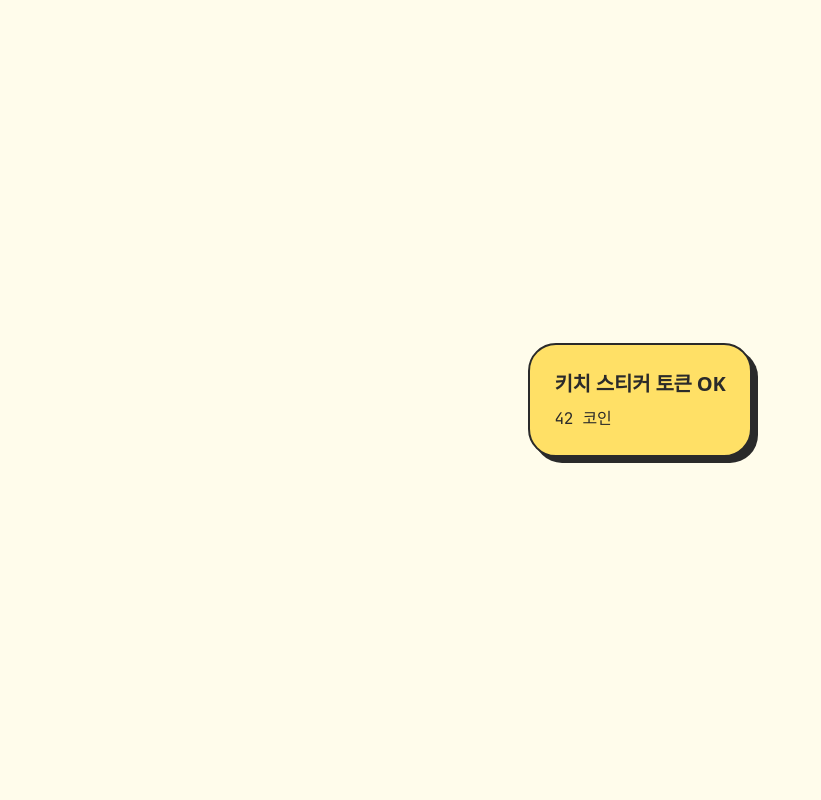
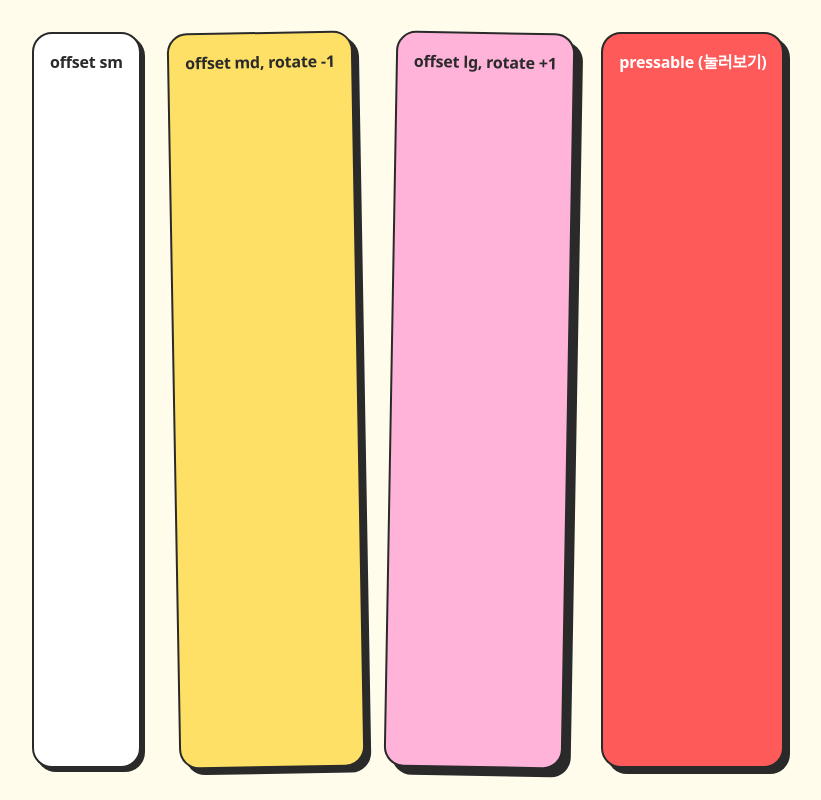
Before and after one commit to eugene0429/on-trip-frontend, a React (Vite) app in the folder mockup/: page / in a window 1280 px wide. Shown: the whole page, without its empty margins (0-821 px from the left). Built offline with nearby package versions, Linux system fonts and the light colour scheme; a web font is replaced by a local one.

Commit message:
feat(mockup): add StickerCard with mechanical press
Co-Authored-By: Claude Opus 4.7 (1M context) <noreply@anthropic.com>

```diff
--- a/mockup/src/App.tsx
+++ b/mockup/src/App.tsx
@@ -1,10 +1,20 @@
+import StickerCard from './components/StickerCard';
+
 export default function App() {
   return (
-    <div className="min-h-screen bg-cream flex items-center justify-center font-sans">
-      <div className="bg-primary border-[2.5px] border-outline rounded-xl shadow-sticker-md p-6">
-        <div className="text-[20px] font-bold text-outline">키치 스티커 토큰 OK</div>
-        <div className="font-mono text-outline mt-2">42 코인</div>
-      </div>
+    <div className="min-h-screen bg-cream p-8 flex flex-wrap gap-8 font-sans">
+      <StickerCard offset="sm" bg="bg-surface" className="p-4">
+        <div className="font-bold">offset sm</div>
+      </StickerCard>
+      <StickerCard offset="md" bg="bg-primary" rotate={-1} className="p-4">
+        <div className="font-bold">offset md, rotate -1</div>
+      </StickerCard>
+      <StickerCard offset="lg" bg="bg-accentPink" rotate={1} className="p-4">
+        <div className="font-bold">offset lg, rotate +1</div>
+      </StickerCard>
+      <StickerCard offset="md" bg="bg-accentRed" pressable className="p-4">
+        <div className="font-bold text-surface">pressable (눌러보기)</div>
+      </StickerCard>
     </div>
   );
 }
--- /dev/null
+++ b/mockup/src/components/StickerCard.tsx
@@ -0,0 +1,80 @@
+import { ReactNode, useState } from 'react';
+
+type Offset = 'xs' | 'sm' | 'md' | 'lg' | 'xl';
+type Rotate = -2 | -1 | 0 | 1 | 2;
+
+const SHADOW_BY_OFFSET: Record<Offset, string> = {
+  xs: 'shadow-sticker-xs',
+  sm: 'shadow-sticker-sm',
+  md: 'shadow-sticker-md',
+  lg: 'shadow-sticker-lg',
+  xl: 'shadow-sticker-xl',
+};
+
+const TRANSLATE_BY_OFFSET: Record<Offset, number> = {
+  xs: 2, sm: 4, md: 6, lg: 8, xl: 10,
+};
+
+type Rounded = 'sm' | 'md' | 'lg' | 'xl' | 'pill';
+
+const ROUNDED_CLASS: Record<Rounded, string> = {
+  sm: 'rounded-sm',
+  md: 'rounded-md',
+  lg: 'rounded-lg',
+  xl: 'rounded-xl',
+  pill: 'rounded-pill',
+};
+
+export type StickerCardProps = {
+  offset?: Offset;
+  rotate?: Rotate;
+  bg?: string;
+  border?: 'normal' | 'thin';
+  rounded?: Rounded;
+  pressable?: boolean;
+  onClick?: () => void;
+  className?: string;
+  children: ReactNode;
+};
+
+export default function StickerCard({
+  offset = 'md',
+  rotate = 0,
+  bg = 'bg-surface',
+  border = 'normal',
+  rounded = 'lg',
+  pressable = false,
+  onClick,
+  className = '',
+  children,
+}: StickerCardProps) {
+  const [pressed, setPressed] = useState(false);
+  const translate = pressed ? TRANSLATE_BY_OFFSET[offset] : 0;
+  const borderClass = border === 'normal' ? 'border-[2.5px]' : 'border-[1.5px]';
+  const roundedClass = ROUNDED_CLASS[rounded];
+  const shadowClass = pressed ? '' : SHADOW_BY_OFFSET[offset];
+
+  const handleDown = () => pressable && setPressed(true);
+  const handleUp = () => pressable && setPressed(false);
+
+  return (
+    <div
+      role={pressable ? 'button' : undefined}
+      tabIndex={pressable ? 0 : undefined}
+      className={`${bg} ${borderClass} border-outline ${roundedClass} ${shadowClass} ${className}`}
+      style={{
+        transform: `translate(${translate}px, ${translate}px) rotate(${rotate}deg)`,
+        transition: 'transform 80ms ease-out, box-shadow 80ms ease-out',
+        cursor: pressable ? 'pointer' : undefined,
+      }}
+      onMouseDown={handleDown}
+      onMouseUp={handleUp}
+      onMouseLeave={handleUp}
+      onTouchStart={handleDown}
+      onTouchEnd={handleUp}
+      onClick={onClick}
+    >
+      {children}
+    </div>
+  );
+}
```
